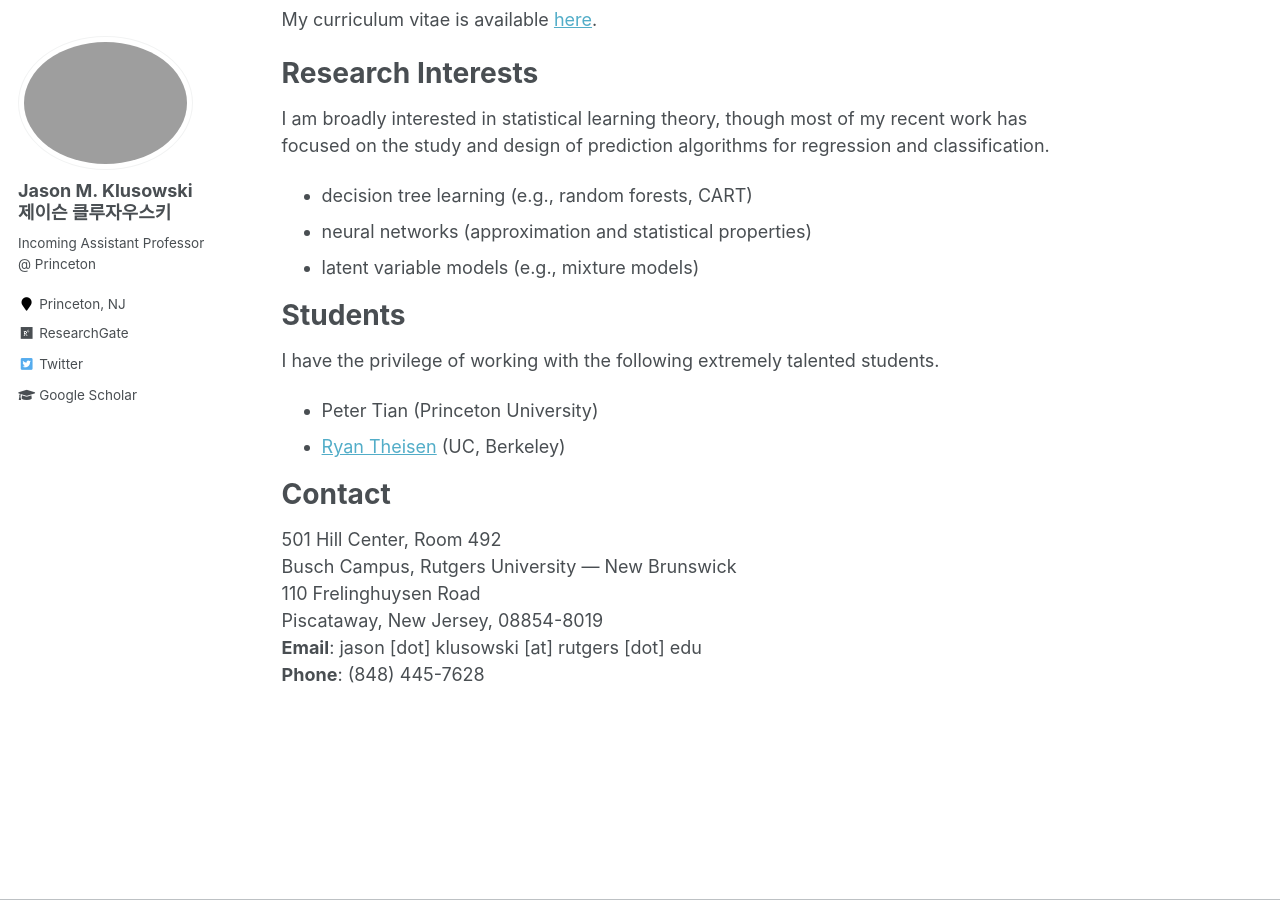
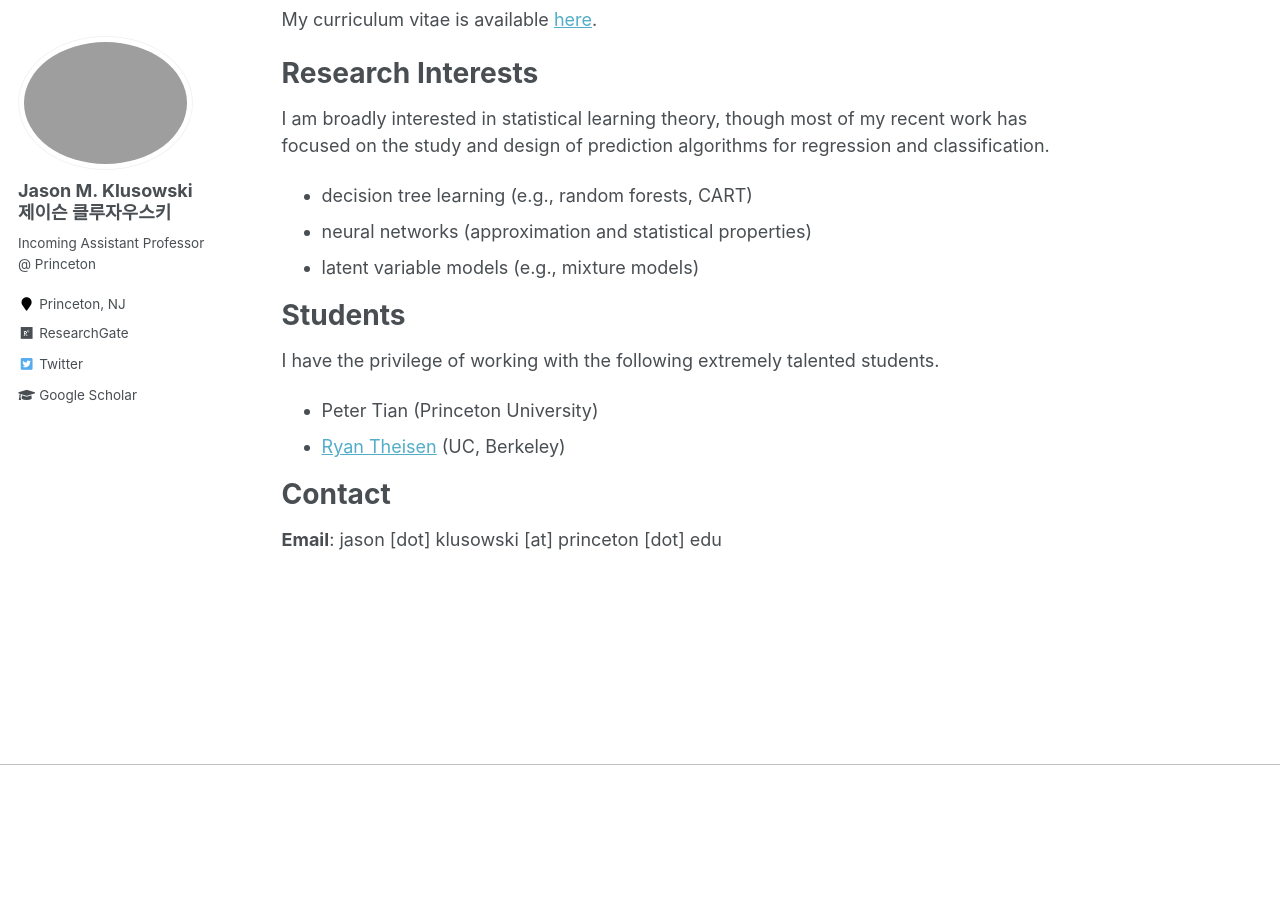
Before and after one commit to jasonklusowski/jasonklusowski.github.io, a Jekyll site: the page built from _pages/about.md, in a window 1280 px wide and 900 px high, scrolled down 639 px. Built offline with Jekyll 4.4.1, drawn with Linux system fonts in a browser that asks for light colours; after the commit the page ends 1404 px from its top, so only the background shows below that.

Commit message:
Update about.md

```diff
--- a/_pages/about.md
+++ b/_pages/about.md
@@ -43,9 +43,4 @@ I have the privilege of working with the following extremely talented students.
 Contact
 ======
 
- 501 Hill Center, Room 492<br />
- Busch Campus, Rutgers University — New Brunswick<br />
- 110 Frelinghuysen Road<br />
- Piscataway, New Jersey, 08854-8019<br />
- **Email**: jason [dot] klusowski [at] rutgers [dot] edu<br />
- **Phone**: (848) 445-7628
+ **Email**: jason [dot] klusowski [at] princeton [dot] edu<br />
```
